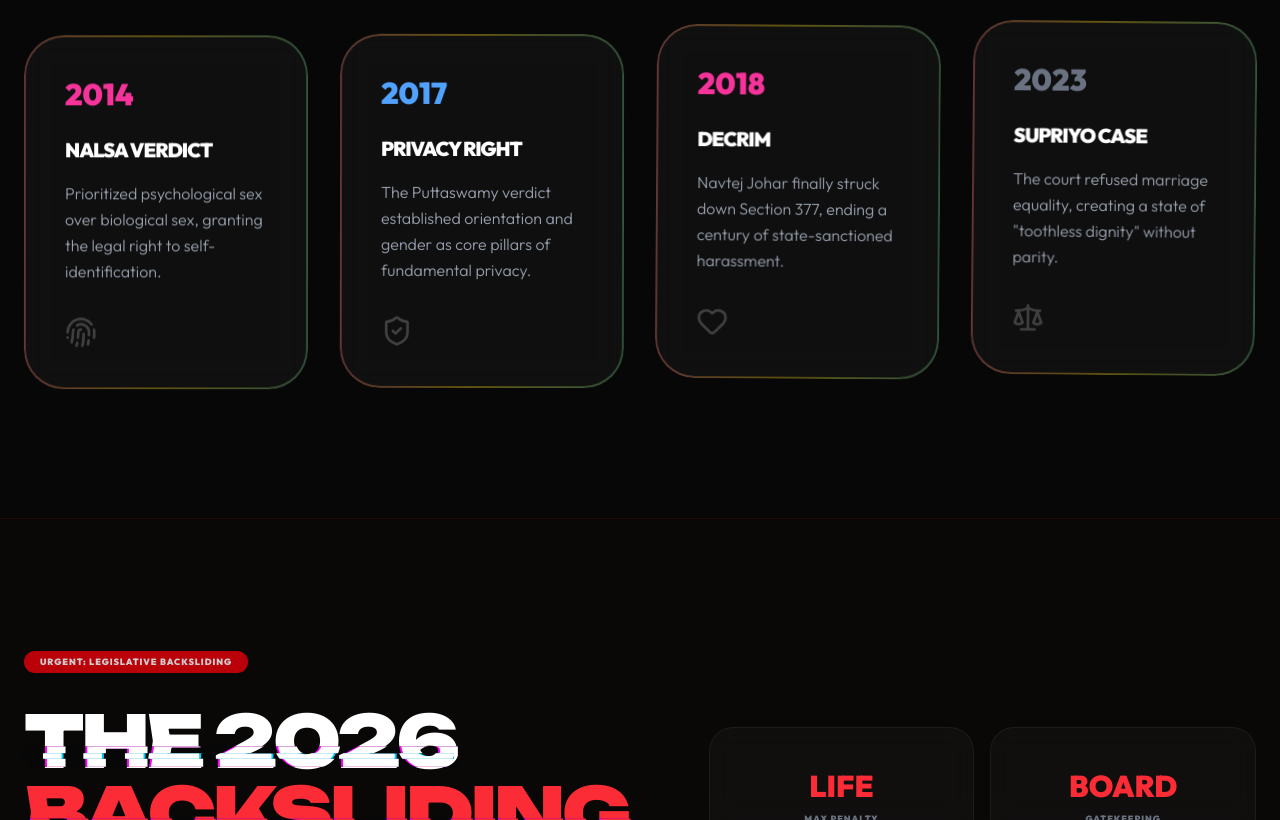
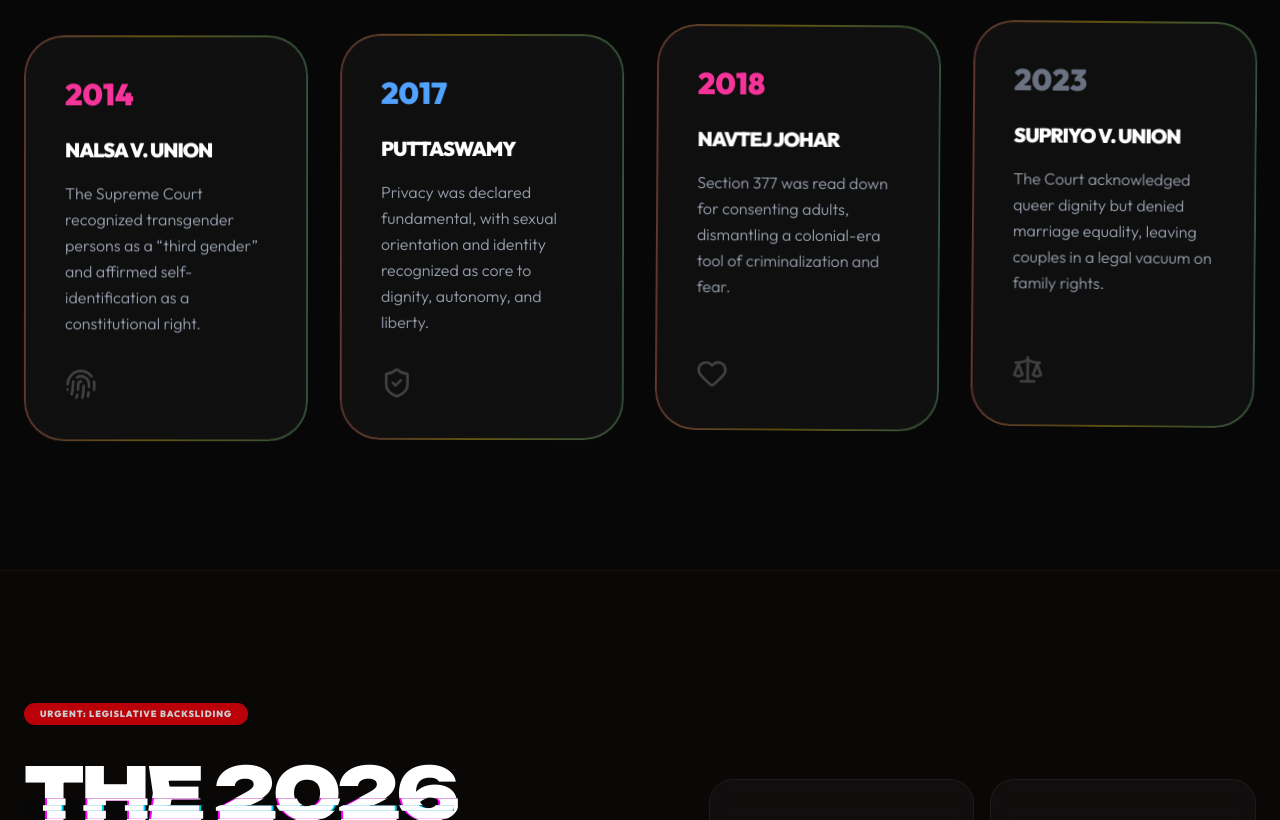
Before and after one commit to CuteSense-Studios/Binary-Break-India, a website: page index.html in a window 1280 px wide. Shown: the part 2360-3180 px from the top of the page. Drawn offline with Linux system fonts and the light colour scheme.

Commit message:
Update Judicial Milestones copy from research PDF
Co-Authored-By: Oz <oz-agent@warp.dev>

```diff
--- a/index.html
+++ b/index.html
@@ -362,8 +362,8 @@
                     <div class="glass-card flowy-border p-10 rounded-[2.5rem] h-full flex flex-col justify-between group section-reveal">
                         <div>
                             <div class="text-pink-500 text-3xl font-black mb-6">2014</div>
-                            <h4 class="text-xl font-black mb-4 uppercase tracking-tighter">NALSA Verdict</h4>
-                            <p class="text-gray-400 font-light leading-relaxed">Prioritized psychological sex over biological sex, granting the legal right to self-identification.</p>
+                            <h4 class="text-xl font-black mb-4 uppercase tracking-tighter">NALSA v. Union</h4>
+                            <p class="text-gray-400 font-light leading-relaxed">The Supreme Court recognized transgender persons as a “third gender” and affirmed self-identification as a constitutional right.</p>
                         </div>
                         <i data-lucide="fingerprint" class="mt-8 opacity-20 w-8 h-8 group-hover:opacity-100 transition-opacity"></i>
                     </div>
@@ -373,8 +373,8 @@
                     <div class="glass-card flowy-border p-10 rounded-[2.5rem] h-full flex flex-col justify-between group section-reveal">
                         <div>
                             <div class="text-blue-400 text-3xl font-black mb-6">2017</div>
-                            <h4 class="text-xl font-black mb-4 uppercase tracking-tighter">Privacy Right</h4>
-                            <p class="text-gray-400 font-light leading-relaxed">The Puttaswamy verdict established orientation and gender as core pillars of fundamental privacy.</p>
+                            <h4 class="text-xl font-black mb-4 uppercase tracking-tighter">Puttaswamy</h4>
+                            <p class="text-gray-400 font-light leading-relaxed">Privacy was declared fundamental, with sexual orientation and identity recognized as core to dignity, autonomy, and liberty.</p>
                         </div>
                         <i data-lucide="shield-check" class="mt-8 opacity-20 w-8 h-8 group-hover:opacity-100 transition-opacity"></i>
                     </div>
@@ -384,8 +384,8 @@
                     <div class="glass-card flowy-border p-10 rounded-[2.5rem] h-full flex flex-col justify-between group section-reveal">
                         <div>
                             <div class="text-pink-500 text-3xl font-black mb-6">2018</div>
-                            <h4 class="text-xl font-black mb-4 uppercase tracking-tighter">Decrim</h4>
-                            <p class="text-gray-400 font-light leading-relaxed">Navtej Johar finally struck down Section 377, ending a century of state-sanctioned harassment.</p>
+                            <h4 class="text-xl font-black mb-4 uppercase tracking-tighter">Navtej Johar</h4>
+                            <p class="text-gray-400 font-light leading-relaxed">Section 377 was read down for consenting adults, dismantling a colonial-era tool of criminalization and fear.</p>
                         </div>
                         <i data-lucide="heart" class="mt-8 opacity-20 w-8 h-8 group-hover:opacity-100 transition-opacity"></i>
                     </div>
@@ -395,8 +395,8 @@
                     <div class="glass-card flowy-border p-10 rounded-[2.5rem] h-full flex flex-col justify-between group section-reveal">
                         <div>
                             <div class="text-gray-500 text-3xl font-black mb-6">2023</div>
-                            <h4 class="text-xl font-black mb-4 uppercase tracking-tighter">Supriyo Case</h4>
-                            <p class="text-gray-400 font-light leading-relaxed">The court refused marriage equality, creating a state of "toothless dignity" without parity.</p>
+                            <h4 class="text-xl font-black mb-4 uppercase tracking-tighter">Supriyo v. Union</h4>
+                            <p class="text-gray-400 font-light leading-relaxed">The Court acknowledged queer dignity but denied marriage equality, leaving couples in a legal vacuum on family rights.</p>
                         </div>
                         <i data-lucide="scale" class="mt-8 opacity-20 w-8 h-8 group-hover:opacity-100 transition-opacity"></i>
                     </div>
```
